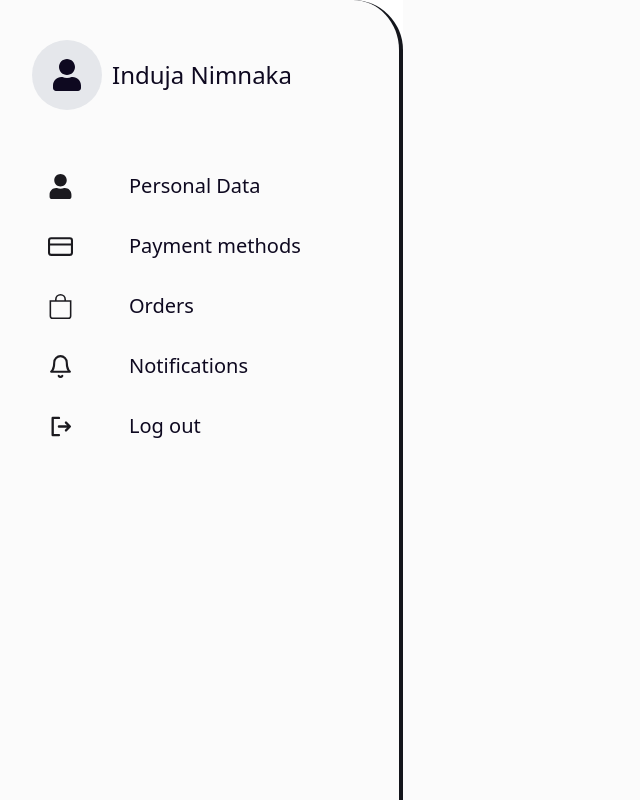
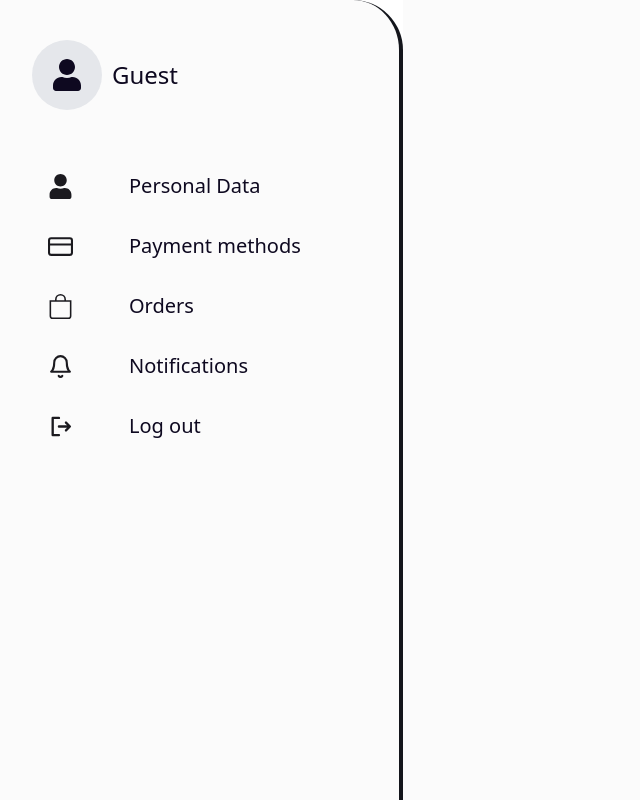
Before and after one commit to Nimnaka00/snapwear-frontend, a React (Vite) app in the folder snapwear-frontend/: page /user in a window 1280 px wide. Shown: the whole page, without its empty margins (0-640 px from the left). Built offline with nearby package versions, Linux system fonts and the light colour scheme; no server answers.

Commit message:
Update UserDashboardPanel.jsx

```diff
--- a/snapwear-frontend/src/pages/user/UserDashboardPanel.jsx
+++ b/snapwear-frontend/src/pages/user/UserDashboardPanel.jsx
@@ -1,12 +1,25 @@
+// src/components/user/DashboardPanel.jsx
+import React, { useState, useEffect } from "react";
 import { FaUser } from "react-icons/fa";
 import { PiSignOutBold } from "react-icons/pi";
 import { FiCreditCard, FiBell } from "react-icons/fi";
 import { BsBag } from "react-icons/bs";
 import { NavLink, useNavigate } from "react-router-dom";
-import React from "react";
 
 const DashboardPanel = () => {
   const navigate = useNavigate();
+  const [user, setUser] = useState(null);
+
+  useEffect(() => {
+    const stored = localStorage.getItem("snapwear-user");
+    if (stored) {
+      try {
+        setUser(JSON.parse(stored));
+      } catch {
+        setUser(null);
+      }
+    }
+  }, []);
 
   const navLinks = [
     { name: "Personal Data", path: "/user/dashboard", icon: FaUser },
@@ -36,7 +49,11 @@ const DashboardPanel = () => {
         <div className="w-[70px] h-[70px] bg-gray-200 rounded-full flex items-center justify-center">
           <FaUser size={32} className="text-textMain" />
         </div>
-        <p className="text-[24px] font-medium text-textMain">Induja Nimnaka</p>
+        <p className="text-[24px] font-medium text-textMain">
+          {user
+            ? `${user.firstName} ${user.lastName}`
+            : "Guest"}
+        </p>
       </div>
 
       {/* Navigation */}
@@ -44,14 +61,15 @@ const DashboardPanel = () => {
         {navLinks.map(({ name, path, icon: Icon, isLogout }) => {
           const baseClasses =
             "group flex items-center w-full h-[60px] px-12 text-[20px] font-light transition";
-
           const iconBase = "w-[25px] h-[25px]";
 
           const renderContent = (isActive) => (
             <>
               <Icon
                 className={`${iconBase} mr-[56px] ${
-                  isActive ? "text-snow" : "text-gluconGray group-hover:text-snow"
+                  isActive
+                    ? "text-snow"
+                    : "text-gluconGray group-hover:text-snow"
                 }`}
               />
               <span>{name}</span>
```
